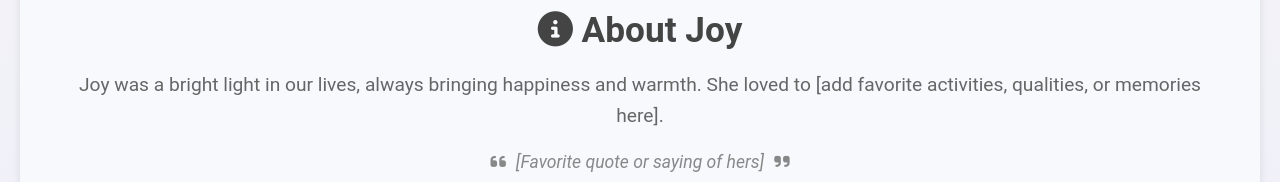
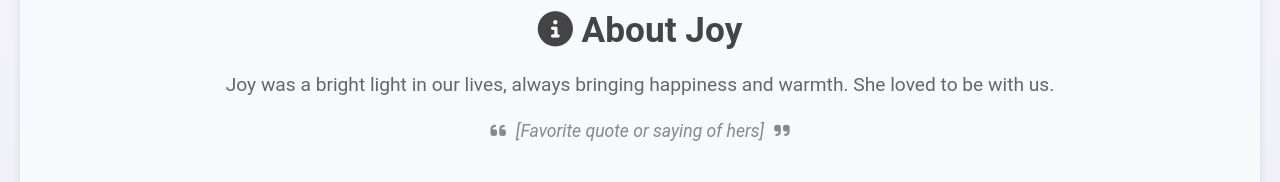
Before and after one commit to minnukota381/02.11.2004, an Angular app: page / in a window 1280 px wide. Shown: the part 330-512 px from the top of the page. Built offline with nearby package versions, Linux system fonts and the light colour scheme.

Commit message:
"Updated About component HTML: changed paragraph text and removed placeholder for favorite activities/qualities/memories"

```diff
--- a/src/app/components/about/about.component.html
+++ b/src/app/components/about/about.component.html
@@ -1,5 +1,5 @@
 <section class="about">
   <h2><i class="fas fa-info-circle"></i> About Joy</h2>
-  <p>Joy was a bright light in our lives, always bringing happiness and warmth. She loved to [add favorite activities, qualities, or memories here].</p>
+  <p>Joy was a bright light in our lives, always bringing happiness and warmth. She loved to be with us.</p>
   <blockquote><i class="fas fa-quote-left"></i> [Favorite quote or saying of hers] <i class="fas fa-quote-right"></i></blockquote>
 </section>
```
